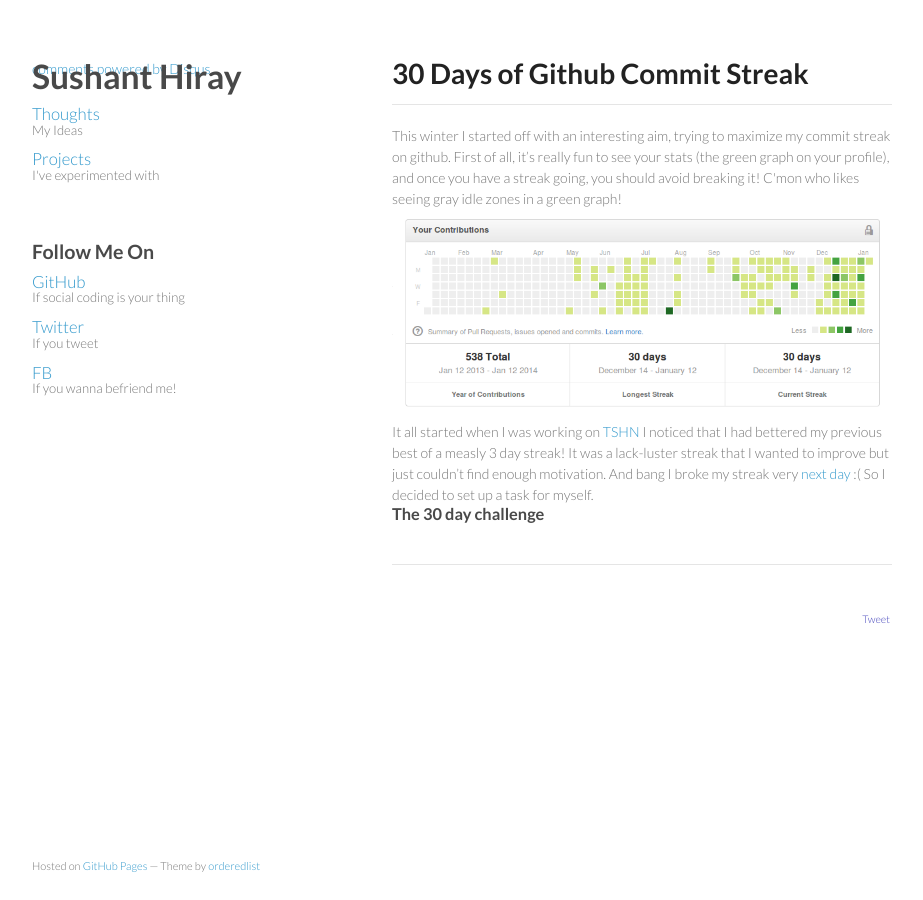
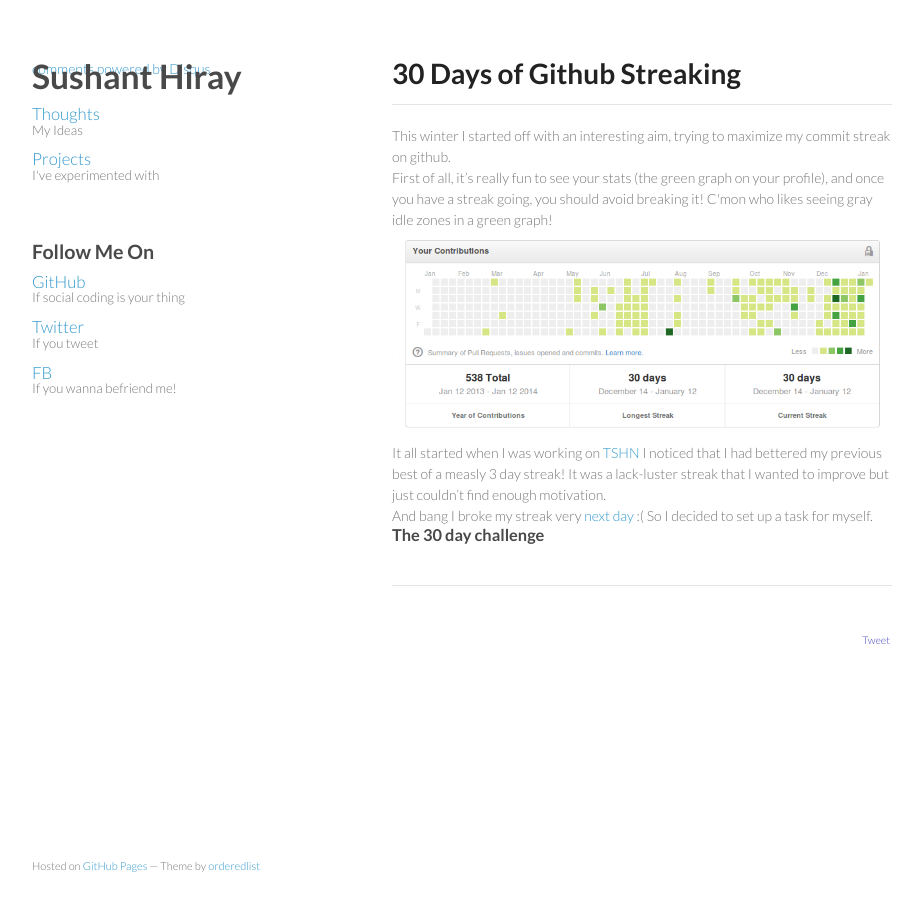
Before and after one commit to sushant-hiray/sushant-hiray.github.io, a Jekyll site: the page built from _posts/2014-1-12-30-days-github-streak.html, in a window 1280 px wide. Shown: the whole page, without its empty margins (178-1101 px from the left). Built offline with Jekyll 4.4.1, drawn with Linux system fonts in a browser that asks for light colours; nearby versions of some CDN libraries; Markdown is read by kramdown in place of the engine named in the settings; comment, search, counter and statistics services are not loaded.

Commit message:
Added line breaks

```diff
--- a/_posts/2014-1-12-30-days-github-streak.html
+++ b/_posts/2014-1-12-30-days-github-streak.html
@@ -1,15 +1,17 @@
 ---
 layout: posts
-title: "30 Days of Github Commit Streak"
+title: "30 Days of Github Streaking"
 ---
 
 This winter I started off with an interesting aim, trying to maximize my commit streak on github.
-
+<br/>
 First of all, it’s really fun to see your stats (the green graph on your profile), and once you have a streak going, you should avoid breaking it! C'mon who likes seeing gray idle zones in a green graph!
-
+<br/>
 <img src="{{site.url}}/images/streak.png"/>
-
-It all started when I was working on <a href="http://sushant-hiray.github.io/tshn/">TSHN</a> I noticed that I had bettered my previous best of a measly 3 day streak! It was a lack-luster streak that I wanted to improve but just couldn’t find enough motivation. And <bold>bang</bold> I broke my streak very <a href="https://github.com/sushant-hiray?tab=contributions&from=2013-12-13">next day</a> :(
+<br/>
+It all started when I was working on <a href="http://sushant-hiray.github.io/tshn/">TSHN</a> I noticed that I had bettered my previous best of a measly 3 day streak! It was a lack-luster streak that I wanted to improve but just couldn’t find enough motivation.
+<br/>And <bold>bang</bold> I broke my streak very <a href="https://github.com/sushant-hiray?tab=contributions&from=2013-12-13">next day</a> :(
 
 So I decided to set up a task for myself.
+<br/>
 <h3>The 30 day challenge</h3>
```
